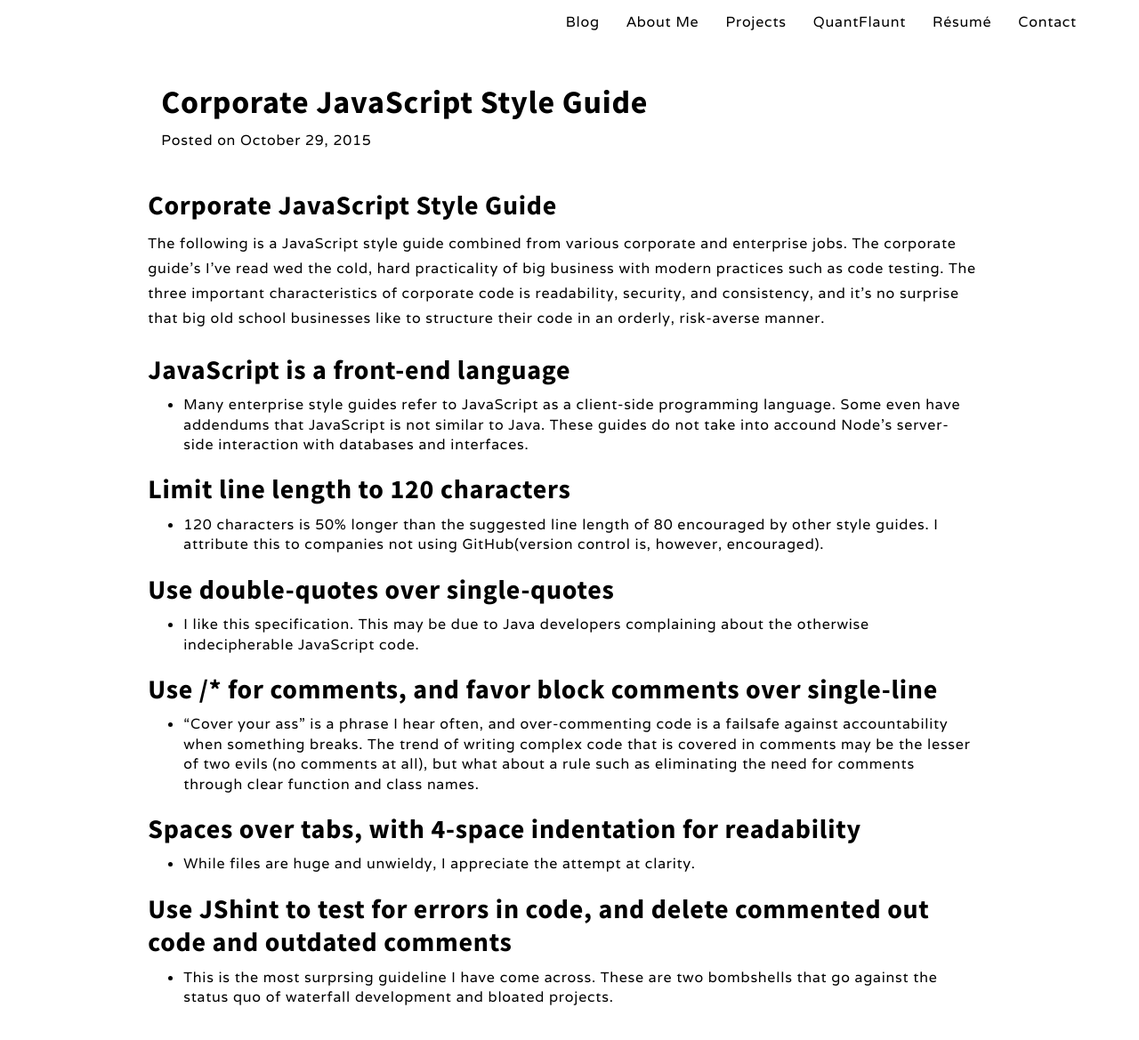
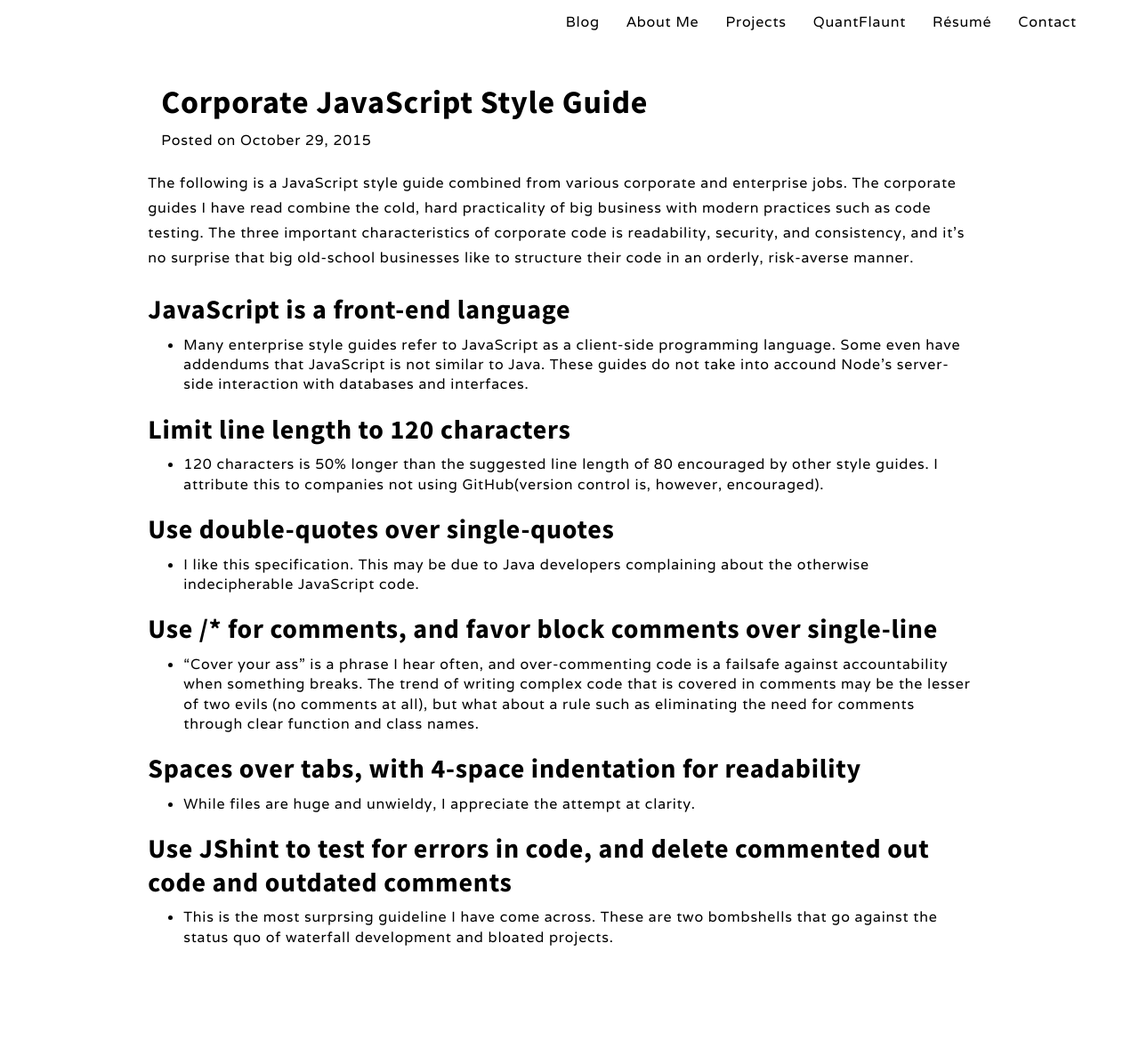
Before and after one commit to janaipakos/janaipakos.github.io, a Jekyll site: the page built from _posts/2015-10-28-corporate-javascript-style-guide.md, in a window 1280 px wide and 1193 px high. Shown: the top 1169 px of the window at 89% size. Built offline with Jekyll 4.4.1, drawn with Linux system fonts in a browser that asks for light colours; nearby versions of some CDN libraries.

Commit message:
Update js guideline post

```diff
--- a/_posts/2015-10-28-corporate-javascript-style-guide.md
+++ b/_posts/2015-10-28-corporate-javascript-style-guide.md
@@ -3,9 +3,8 @@ layout: post
 title: Corporate JavaScript Style Guide
 date: 2015-10-29
 ---
-## Corporate JavaScript Style Guide
 
-The following is a JavaScript style guide combined from various corporate and enterprise jobs. The corporate guide's I've read wed the cold, hard practicality of big business with modern practices such as code testing. The three important characteristics of corporate code is readability, security, and consistency, and it's no surprise that big old school businesses like to structure their code in an orderly, risk-averse manner.
+The following is a JavaScript style guide combined from various corporate and enterprise jobs. The corporate guides I have read combine the cold, hard practicality of big business with modern practices such as code testing. The three important characteristics of corporate code is readability, security, and consistency, and it's no surprise that big old-school businesses like to structure their code in an orderly, risk-averse manner.
 
 
 ## JavaScript is a front-end language ##
```
